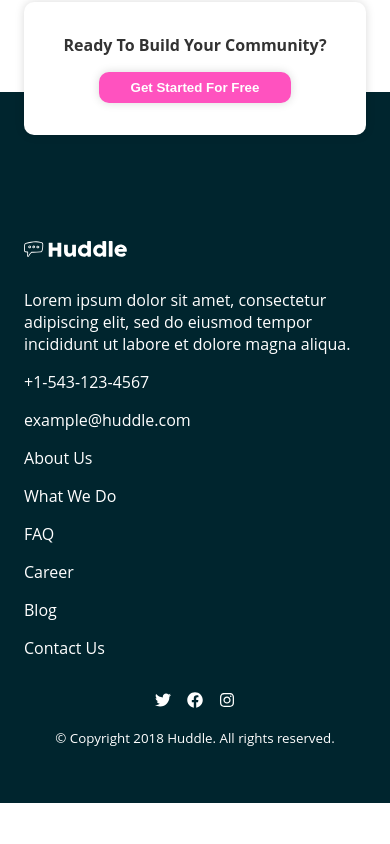
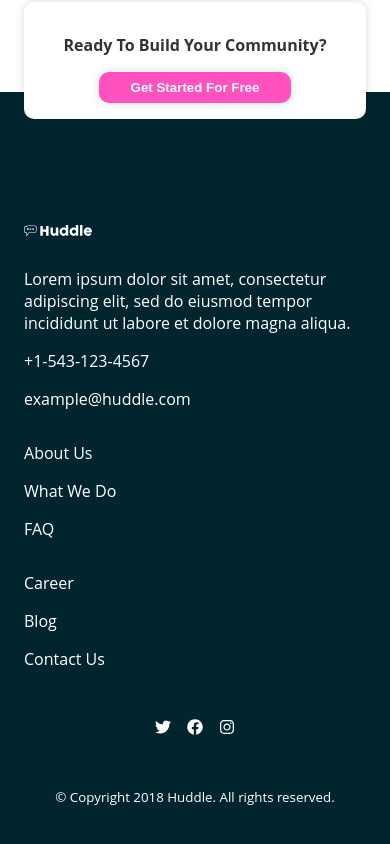
Before and after one commit to codernami/react-landing-page, a React (Create React App) app: page / in a window 390 px wide. Shown: the part 2554-3398 px from the top of the page. Before the commit the page ends 3357 px from the top, so only its background shows below. Built offline with nearby package versions, Linux system fonts and the light colour scheme.

Commit message:
Add responsive footer

```diff
--- a/src/components/Footer.js
+++ b/src/components/Footer.js
@@ -25,18 +25,21 @@ export default function Footer() {
           <li>+1-543-123-4567</li>
           <li>example@huddle.com</li>
         </ul>
-      </div>
+
         <div>
           <ul>
             <li>About Us</li>
             <li>What We Do</li>
             <li>FAQ</li>
+          </ul>
+          <ul>
             <li>Career</li>
             <li>Blog</li>
             <li>Contact Us</li>
           </ul>
         </div>
         <SocialLinks />
+      </div>
     </StyledFooter>
   );
 }
--- a/src/components/styles/Card.styled.js
+++ b/src/components/styles/Card.styled.js
@@ -37,6 +37,11 @@ export const MiniCard = styled.div`
   padding: 1rem 0;
   transform: translateY(-90px);
 
+  @media (min-width: 768px) {
+    max-width: 700px;
+    padding: 2rem 0;
+  }
+
   p {
     margin: 1rem 0;
     font-weight: bold;
--- a/src/components/styles/Footer.styled.js
+++ b/src/components/styles/Footer.styled.js
@@ -1,22 +1,50 @@
 import styled from "styled-components";
 
 export const StyledFooter = styled.footer`
+  padding: 0 1.5rem 1.5rem 1.5rem;
   background-color: #00252e;
   color: #fff;
-  padding: 0 1.5rem 1.5rem 1.5rem;
 
   img {
-    width: 30%;
+    width: 20%;
     margin-bottom: 2rem;
   }
+
   div {
-    margin-bottom: 1rem;
+    @media (min-width: 768px) {
+      display: flex;
+      justify-content: space-around;
+      padding: 1rem;
+    }
+  }
+
+
+  div:nth-child(2) {
+    @media (min-width: 768px) {
+      display: flex;
+      width: 35%;
+    }
   }
 
   ul {
     list-style-type: none;
+    margin-bottom: 2rem;
+
   }
+
+  ul:nth-child(1){
+    @media (min-width: 768px) {
+      width: 40%;
+      padding-right: 1.5rem;
+    }
+  }
+
   li {
     margin-bottom: 1rem;
+    cursor: pointer;
+
+    @media (min-width: 768px) {
+      margin-bottom: 1.5rem;
   }
+
 `;
--- a/src/components/styles/SocialLinks.styled.js
+++ b/src/components/styles/SocialLinks.styled.js
@@ -17,5 +17,11 @@ export const StyledSocialLinks = styled.div`
   }
   small {
     text-align: center;
+
+    @media (min-width: 768px) {
+      text-align: right;
+      width: 300px;
+      margin-top: 3rem;
+    }
   }
 `;
```
Lines whose indentation alone changed are shown as unchanged.
